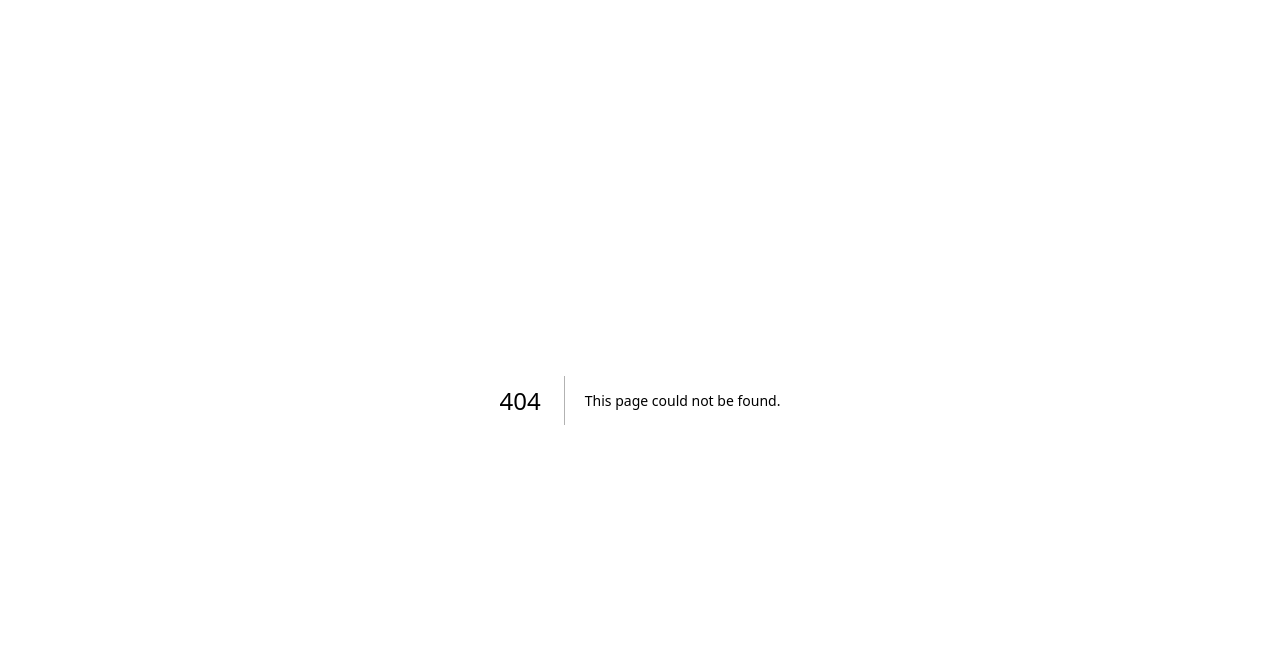
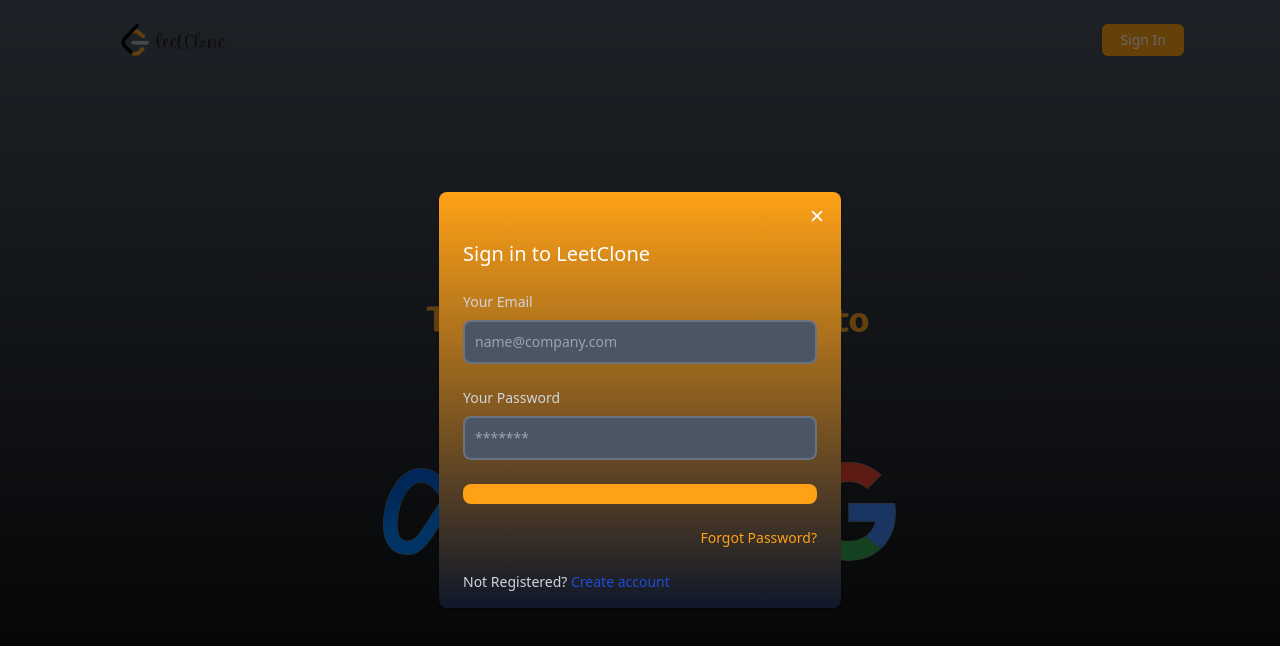
Before and after one commit to lehao190/Leetcode-clone-tutorial, a Next.js app: page /auth in a window 1280 px wide. Before the commit this address had no page. Shown: the top 646 px of the page. Built offline with nearby package versions, Linux system fonts and the light colour scheme.

Commit message:
Login modal UI

```diff
--- a/package.json
+++ b/package.json
@@ -19,6 +19,7 @@
     "postcss": "8.4.29",
     "react": "18.2.0",
     "react-dom": "18.2.0",
+    "react-icons": "^4.11.0",
     "tailwindcss": "3.3.3",
     "typescript": "5.2.2"
   }
--- /dev/null
+++ b/src/components/Modals/AuthModal.tsx
@@ -0,0 +1,28 @@
+import React from 'react';
+import { IoClose } from 'react-icons/io5';
+import Login from './Login';
+
+type Props = {};
+
+export default function AuthModal({}: Props) {
+  return (
+    <>
+      <div className="absolute top-0 left-0 w-full h-full flex items-center justify-center bg-black bg-opacity-60"></div>
+      <div className="w-full sm:w-[450px]  absolute top-[50%] left-[50%] translate-x-[-50%] translate-y-[-50%]  flex justify-center items-center">
+        <div className="relative w-full h-full mx-auto flex items-center justify-center">
+          <div className="bg-white rounded-lg shadow relative w-full bg-gradient-to-b from-brand-orange to-slate-900 mx-6">
+            <div className="flex justify-end p-2">
+              <button
+                type="button"
+                className="bg-transparent  rounded-lg text-sm p-1.5 ml-auto inline-flex items-center hover:bg-gray-800 hover:text-white text-white"
+              >
+                <IoClose className="h-5 w-5" />
+              </button>
+            </div>
+            <Login />
+          </div>
+        </div>
+      </div>
+    </>
+  );
+}
--- /dev/null
+++ b/src/components/Modals/Login.tsx
@@ -0,0 +1,82 @@
+import React from 'react';
+
+type LoginProps = {};
+
+export default function Login({}: LoginProps) {
+  return (
+    <form
+      className="space-y-6 px-6 pb-4"
+      // onSubmit={handleLogin}
+    >
+      <h3 className="text-xl font-medium text-white">Sign in to LeetClone</h3>
+      <div>
+        <label
+          htmlFor="email"
+          className="text-sm font-medium block mb-2 text-gray-300"
+        >
+          Your Email
+        </label>
+        <input
+          // onChange={handleInputChange}
+          type="email"
+          name="email"
+          id="email"
+          className="
+            border-2 outline-none sm:text-sm rounded-lg focus:ring-blue-500 focus:border-blue-500 block w-full p-2.5
+            bg-gray-600 border-gray-500 placeholder-gray-400 text-white
+          "
+          placeholder="name@company.com"
+        />
+      </div>
+      <div>
+        <label
+          htmlFor="password"
+          className="text-sm font-medium block mb-2 text-gray-300"
+        >
+          Your Password
+        </label>
+        <input
+          // onChange={handleInputChange}
+          type="password"
+          name="password"
+          id="password"
+          className="
+            border-2 outline-none sm:text-sm rounded-lg focus:ring-blue-500 focus:border-blue-500 block w-full p-2.5
+            bg-gray-600 border-gray-500 placeholder-gray-400 text-white
+        "
+          placeholder="*******"
+        />
+      </div>
+
+      <button
+        type="submit"
+        className="w-full text-white focus:ring-blue-300 font-medium rounded-lg
+                text-sm px-5 py-2.5 text-center bg-brand-orange hover:bg-brand-orange-s
+            "
+      >
+        {/* {loading ? 'Loading...' : 'Log In'} */}
+      </button>
+      <button
+        className="flex w-full justify-end"
+        // onClick={() => handleClick('forgotPassword')}
+      >
+        <a
+          href="#"
+          className="text-sm block text-brand-orange hover:underline w-full text-right"
+        >
+          Forgot Password?
+        </a>
+      </button>
+      <div className="text-sm font-medium text-gray-300">
+        Not Registered?{' '}
+        <a
+          href="#"
+          className="text-blue-700 hover:underline"
+          // onClick={() => handleClick('register')}
+        >
+          Create account
+        </a>
+      </div>
+    </form>
+  );
+}
--- /dev/null
+++ b/src/components/Navbar/Navbar.tsx
@@ -0,0 +1,25 @@
+import Link from 'next/link';
+import React from 'react';
+
+type NavbarProps = {};
+
+export default function Navbar({}: NavbarProps) {
+  return (
+    <div className="flex items-center justify-between sm:px-12 px-2 md:px-24">
+      <Link href="/" className="flex items-center justify-center h-20">
+        <img src="/logo.png" alt="Leetcode Clone" className="h-full" />
+      </Link>
+
+      <div className="flex items-center">
+        <button
+          className="bg-brand-orange text-white px-2 py-1 sm:px-4 rounded-md text-sm font-medium
+          hover:text-brand-orange hover:bg-white hover:border-2 hover:border-brand-orange border-2
+          border-transparent transition duration-300 ease-in-out
+          "
+        >
+          Sign In
+        </button>
+      </div>
+    </div>
+  );
+}
--- /dev/null
+++ b/src/pages/auth/index.tsx
@@ -0,0 +1,21 @@
+import AuthModal from '@/components/Modals/AuthModal'
+import Navbar from '@/components/Navbar/Navbar'
+import React from 'react'
+
+type AuthPageProps = {}
+
+export default function AuthPage({}: AuthPageProps) {
+  return (
+    <div className='bg-gradient-to-b from-gray-600 to-black h-screen relative'>
+      <div className='max-w-7xl mx-auto'>
+        <Navbar />
+
+        <div className='flex items-center justify-center h-[calc(100vh-5rem)] pointer-events-none select-none'>
+          <img src="/hero.png" alt="Hero image" />
+        </div>
+
+        <AuthModal/>
+      </div>
+    </div>
+  )
+}
```
Also changed, not shown: src/components/Modals/ResetPassword.tsx (added, +39 -0 lines), src/components/Modals/Signup.tsx (added, +91 -0 lines), 1 other file (tests, documents, lock files or other folders).
